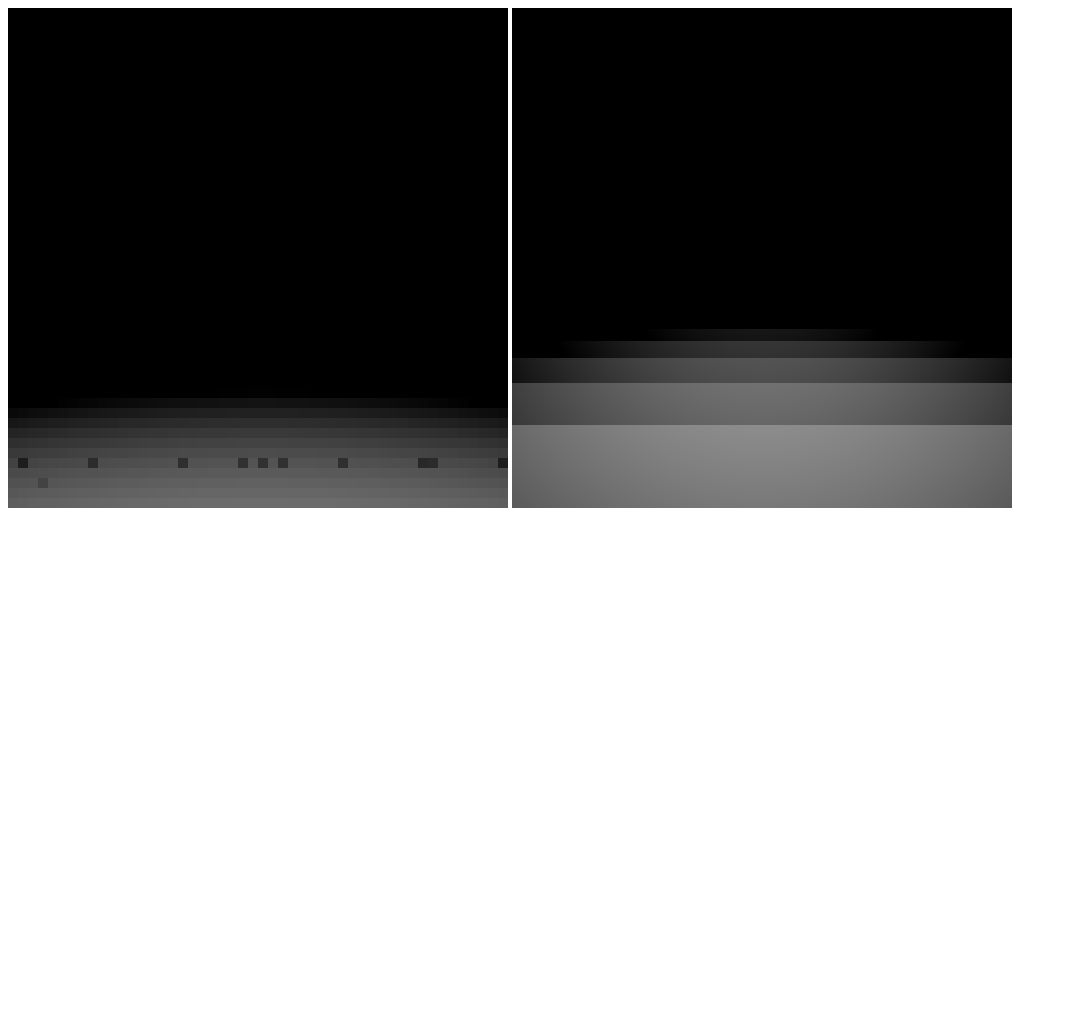
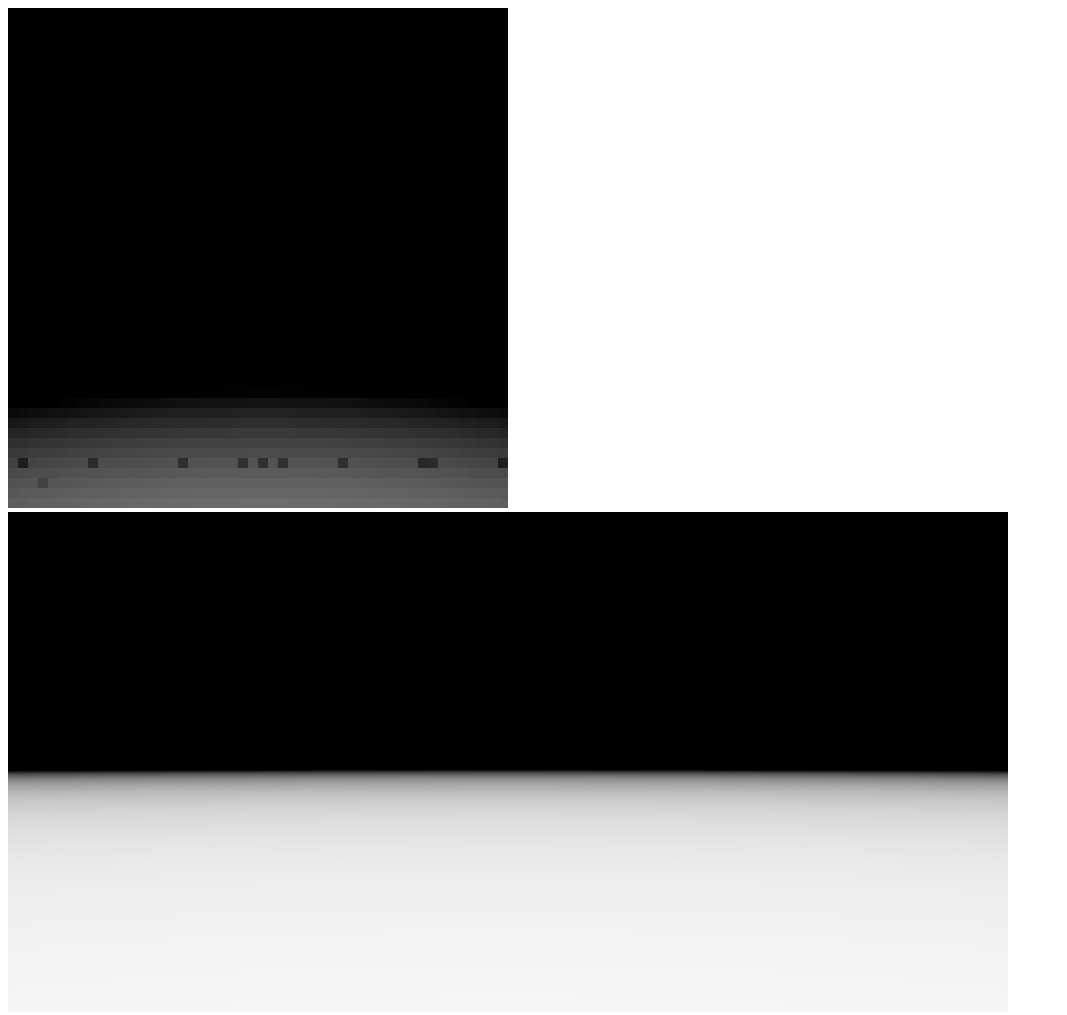
Before and after one commit to kadincool/IBS, a plain HTML site: page raycast/index.html in a window 1280 px wide. Shown: the whole page, without its empty margins (0-1067 px from the left). Before the commit the page ends 800 px from the top, so only its background shows below. Drawn offline with Linux system fonts and the light colour scheme.

Commit message:
update raycast/index.html and rayCast.js

```diff
--- a/raycast/index.html
+++ b/raycast/index.html
@@ -5,7 +5,7 @@
   </head>
   <body>
     <canvas width=500 height=500 id="canvas2d"></canvas>
-    <canvas width=500 height=500 id="canvasgl"></canvas>
+    <canvas width=1000 height=500 id="canvasgl"></canvas>
     <script src="./rayCast.js"></script>
   </body>
 </html>
--- a/raycast/rayCast.js
+++ b/raycast/rayCast.js
@@ -21,14 +21,15 @@ uniform vec2 screenSize;
 uniform vec3 camPos;
 uniform int rayDist;
 
+//boolean decides wether to round up or down
 float ceilFloor(float number, bool toCeil) {
   return (toCeil ? ceil(number) : floor(number));
 }
 
+//seeded spatial hash function
 float halfHash(float value) {
   return fract(sin(value * 1024.0));
 }
-
 float hash(float seed, vec3 pos) {
   float value = 0.0;
   value = halfHash(pos.x + seed);
@@ -37,6 +38,7 @@ float hash(float seed, vec3 pos) {
   return value;
 }
 
+//Sine intERPolation
 float serp(float v1, float v2, float pos) {
   return (sin((pos-0.5)*PI)/2.0+0.5)*(v2-v1)+v1;
 }
@@ -47,11 +49,13 @@ float serp3d(float v1, float v2, float v3, float v4, float v5, float v6, float v
   return serp(serp(serp(v1, v2, pos.x), serp(v3, v4, pos.x), pos.y), serp(serp(v5, v6, pos.x), serp(v7, v8, pos.x), pos.y), pos.z);
 }
 
+//see if intersected anything
 bool checkTile(vec3 pos) {
   //return pos == vec3(0, 0, 1);
   return pos.y == -3.0;
 }
 
+//raycast, returns hit (or fade out) position as XYZ and distance as W
 vec4 raycast(vec3 start, vec3 end) {
   vec3 offset = end - start;
   mat3 slopes = mat3(
@@ -82,14 +86,18 @@ vec4 raycast(vec3 start, vec3 end) {
     vec3 dist = vec3(abs(off * travelDist));
     int travelAxis = -1;
     float axisTravelDist = 1.0/0.0; //set to Infinity
+    //find closest axis
     if (offset.x != 0.0 && dist.x < axisTravelDist) {
       travelAxis = 0;
+      axisTravelDist = dist.x;
     }
     if (offset.y != 0.0 && dist.y < axisTravelDist) {
       travelAxis = 1;
+      axisTravelDist = dist.y;
     }
     if (offset.z != 0.0 && dist.z < axisTravelDist) {
       travelAxis = 2;
+      axisTravelDist = dist.z;
     }
     if (travelAxis == 0) {
       rayPos += slopes[0] * off.x;
@@ -106,7 +114,7 @@ vec4 raycast(vec3 start, vec3 end) {
 }
 
 void main() {
-  vec2 uv = (gl_FragCoord.xy * 2.0 - screenSize) / screenSize;
+  vec2 uv = (gl_FragCoord.xy * 2.0 - screenSize) / screenSize / 2.0;
   vec4 rCast = raycast(camPos, vec3(uv, 1.0)+camPos);
   gl_FragColor = vec4(1.0 - rCast.www/float(rayDist), 1.0);
 }
@@ -142,7 +150,7 @@ gl.uniform3f(cameraPosition, 0.0, 0.0, 0.0);
 
 //get and set rayDist
 var rayDist = gl.getUniformLocation(program, "rayDist");
-gl.uniform1i(rayDist, 8);
+gl.uniform1i(rayDist, 128);
 
 //make 2 triangles that fill up the screen
 var position = gl.getAttribLocation(program, "position"); //get point shader value
```
